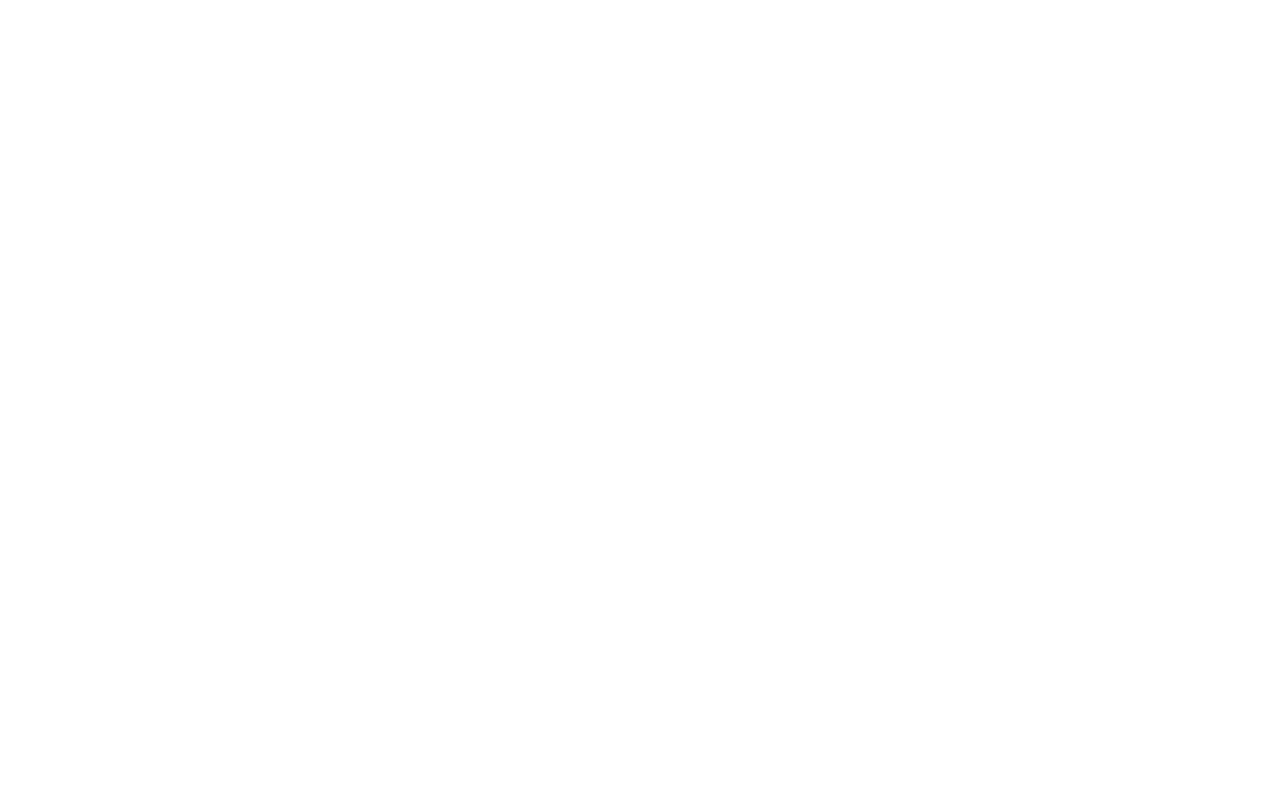
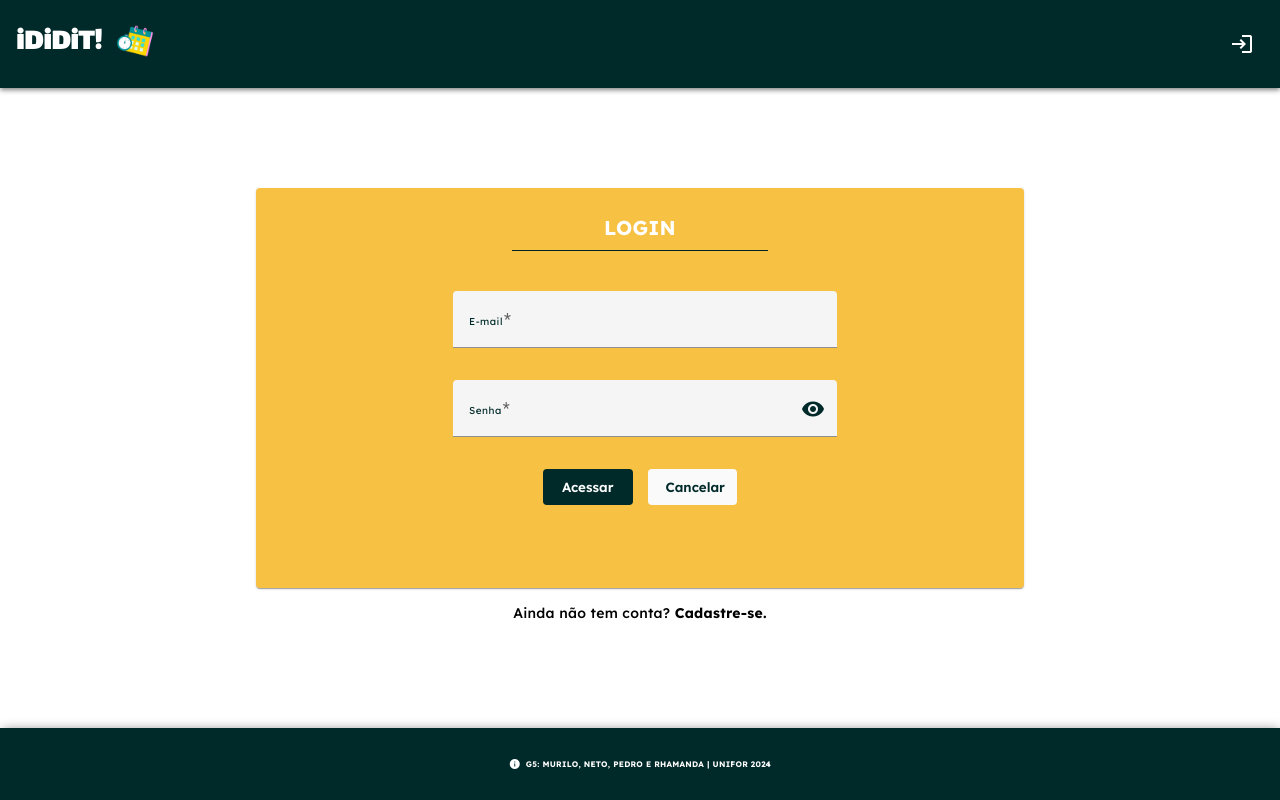
Before and after one commit to luizreboucas/taskManager, an Angular app in the folder task-manager-web/: page /login in a window 1280 px wide. Before the commit this address led to /. Built offline with nearby package versions, Linux system fonts and the light colour scheme.

Commit message:
feat: create login module

```diff
--- /dev/null
+++ b/task-manager-web/src/app/modules/login/pages/login/login.component.html
@@ -0,0 +1,68 @@
+<div class="login">
+  <div class="login-info">
+    <mat-card class="login-card">
+      <p class="login-card__title">LOGIN</p>
+      <mat-divider class="login-card__divider"></mat-divider>
+
+      <div class="login-card__align">
+        <form class="login-card__form" [formGroup]="loginForm">
+          <mat-form-field class="login-card__form--left" appearance="fill">
+            <mat-label class="login-card__label">E-mail</mat-label>
+            <input
+              class="login-card__input"
+              matInput
+              placeholder=""
+              value=""
+              formControlName="email"
+            />
+          </mat-form-field>
+          <div *ngIf="email?.touched && email?.errors" class="hint-left">
+            <mat-hint class="hint-left" *ngIf="email?.errors?.['email']">
+              Insira um e-mail válido.
+            </mat-hint>
+            <mat-hint class="hint-left" *ngIf="email?.errors?.['required']">
+              O e-mail é obrigatório.
+            </mat-hint>
+          </div>
+
+          <mat-form-field class="login-card__form--left" appearance="fill">
+            <mat-label class="login-card__label">Senha</mat-label>
+            <input
+              class="login-card__input"
+              matInput
+              [type]="showPassword ? 'text' : 'password'"
+              formControlName="password"
+              type="password"
+              autocomplete="off"
+            />
+            <mat-icon
+              matSuffix
+              class="button-password"
+              (click)="showPassword = !showPassword"
+            >
+              {{ showPassword ? 'visibility_off' : 'visibility' }}</mat-icon
+            >
+          </mat-form-field>
+          <div *ngIf="password?.touched && password?.errors" class="hint-left">
+            <mat-hint class="hint-left" *ngIf="password?.errors?.['required']">
+              A senha é obrigatória.
+            </mat-hint>
+          </div>
+        </form>
+        <div class="login-buttons">
+          <button class="login-buttons__save" (click)="Login()">Acessar</button>
+          <button class="login-buttons__cancel" (click)="navigate('/')">
+            Cancelar
+          </button>
+        </div>
+      </div>
+    </mat-card>
+
+    <span class="login-new-register"
+      >Ainda não tem conta?
+      <span class="login-new-register__link" (click)="navigate('/registration')"
+        >Cadastre-se.</span
+      ></span
+    >
+  </div>
+</div>
--- /dev/null
+++ b/task-manager-web/src/app/modules/login/pages/login/login.component.scss
@@ -0,0 +1,145 @@
+@import '/src/styles/variables.scss';
+
+.login {
+  margin-bottom: 20px;
+  margin-top: 100px;
+
+  .login-info {
+    display: flex;
+    align-items: center;
+    flex-direction: column;
+    gap: 15px;
+  }
+
+  .login-card {
+    align-items: center;
+    background-color: $yellow-logo;
+    color: $white;
+    height: 50vh;
+    margin: 0 auto;
+    width: 60vw;
+
+    &__title {
+      color: $white;
+      font-family: $lexend;
+      font-size: 1.25rem;
+      font-weight: 700;
+      padding: 20px;
+      padding-bottom: 0;
+      margin-top: 10px;
+      text-align: center;
+    }
+
+    &__divider {
+      background-color: $blue-logo-darkest;
+      margin: 0 auto;
+      width: 20vw;
+    }
+
+    &__align {
+      display: flex;
+      align-items: center;
+      flex-direction: column;
+      margin-top: 30px;
+    }
+
+    &__form {
+      display: flex;
+      flex-direction: column;
+      gap: 10px;
+      margin-top: 10px;
+
+      &--left {
+        margin-left: 10px;
+        width: 30vw;
+      }
+    }
+
+    &__label {
+      color: $blue-logo-darkest;
+      font-family: $lexend;
+      font-size: 0.625rem;
+    }
+
+    &__input {
+      font-family: $lexend;
+      font-weight: 700;
+    }
+  }
+
+  .login-buttons {
+    display: flex;
+    align-items: center;
+    gap: 15px;
+    margin-top: 10px;
+
+    &__save {
+      background-color: $blue-logo-darkest;
+      border: none;
+      border-radius: 4px;
+      color: $white;
+      font-family: $lexend;
+      font-weight: 600;
+      margin: 0 auto;
+      padding: 10px;
+      padding-left: 18px;
+      padding-right: 18px;
+      width: 7vw;
+
+      &:hover {
+        background-color: $blue-logo;
+        cursor: pointer;
+      }
+    }
+
+    &__cancel {
+      background-color: $white-box;
+      border: none;
+      border-radius: 4px;
+      color: $blue-logo-darkest;
+      font-family: $lexend;
+      font-weight: 600;
+      margin: 0 auto;
+      padding: 10px;
+      padding-left: 18px;
+      padding-right: 18px;
+      width: 7vw;
+
+      &:hover {
+        background-color: $white-hover;
+        cursor: pointer;
+      }
+    }
+  }
+
+  .login-new-register {
+    font-family: $lexend;
+    font-weight: 500;
+
+    &__link {
+      font-family: $lexend;
+      font-weight: 700;
+
+      &:hover {
+        cursor: pointer;
+        color: $blue-logo;
+      }
+    }
+  }
+}
+
+.hint-left {
+  font-family: $lexend;
+  font-size: 0.55rem;
+  margin-left: 6px !important;
+  margin-top: -35px;
+}
+
+.button-password {
+  color: $blue-logo-darkest;
+
+  &:hover {
+    color: $yellow-logo;
+    cursor: pointer;
+  }
+}
--- /dev/null
+++ b/task-manager-web/src/app/modules/login/pages/login/login.component.ts
@@ -0,0 +1,106 @@
+import { Component } from '@angular/core';
+import { FormBuilder, FormGroup, Validators } from '@angular/forms';
+import { Router } from '@angular/router';
+
+@Component({
+  selector: 'app-login',
+  templateUrl: './login.component.html',
+  styleUrls: ['./login.component.scss']
+})
+export class LoginComponent {
+  loginForm!: FormGroup;
+
+  showPassword = false;
+
+  private userData2!: any;
+
+  private searchObjectBlocked: any;
+  private blocked = false;
+  private status = false;
+
+  private title = '';
+  private message = '';
+  private description = '';
+
+  constructor(
+    // private newUserStore: NewUserStoreService,
+    private router: Router,
+    private fb: FormBuilder // private userService: UserListService, //public dialog: MatDialog
+  ) {}
+
+  ngOnInit(): void {
+    this.createLoginForm();
+  }
+
+  Login(): any {
+    //this.verifyBlock(this.loginForm.value.email);
+  }
+
+  navigate(path: string): void {
+    this.router.navigate([path]);
+  }
+
+  private createLoginForm(): void {
+    this.loginForm = this.fb.group({
+      email: ['', [Validators.required, Validators.email]],
+      password: ['', [Validators.required]]
+    });
+  }
+
+  get email() {
+    return this.loginForm.get('email');
+  }
+
+  get password() {
+    return this.loginForm.get('password');
+  }
+
+  // private verifyBlock(email: string): void {
+  //   this.userService.getUsers().subscribe((value) => {
+  //     this.userData2 = value;
+  //     this.searchObjectBlocked = this.userData2.find(
+  //       (user: any) => user.email == email
+  //     );
+
+  //     if (
+  //       !this.searchObjectBlocked ||
+  //       this.searchObjectBlocked.blocked === false
+  //     ) {
+  //       this.blocked = false;
+  //       this.checkBlocked(this.blocked);
+  //     }
+
+  //     if (this.searchObjectBlocked.blocked === true) {
+  //       this.blocked = true;
+  //       this.checkBlocked(this.blocked);
+  //     }
+  //   });
+  // }
+
+  public checkBlocked(status: boolean): void {
+    this.status = status;
+    this.sendLogin();
+  }
+
+  public sendLogin(): void {
+    if (this.status === true) {
+      this.title = 'USUÁRIO BLOQUEADO';
+      this.message =
+        'O seu acesso foi bloqueado devido a política de segurança.';
+      this.description = 'Entre em contato com o administrador.';
+      this.openDialogBlocked(this.title, this.message, this.description);
+    } else {
+      // this.newUserStore.setFormLoginValue(this.loginForm.value);
+    }
+  }
+
+  public openDialogBlocked(
+    title: string,
+    message: string,
+    description: string
+  ): void {
+    // this.dialog.open(DialogComponent, {
+    //   data: { title: title, message: message, description: description }
+    // });
+  }
+}
--- a/task-manager-web/src/app/modules/mainframe/mainframe-routing.module.ts
+++ b/task-manager-web/src/app/modules/mainframe/mainframe-routing.module.ts
@@ -3,6 +3,7 @@
 import { MainframePageComponent } from './pages/mainframe-page/mainframe-page.component';
 import { HomePageComponent } from '../home/pages/home-page/home-page.component';
 import { RegistrationComponent } from '../registration/pages/registration/registration.component';
+import { LoginComponent } from '../login/pages/login/login.component';
 
 const routes: Routes = [
   {
@@ -16,6 +17,10 @@
       {
         path: 'registration',
         component: RegistrationComponent
+      },
+      {
+        path: 'login',
+        component: LoginComponent
       }
     ]
   }
--- a/task-manager-web/src/app/modules/mainframe/mainframe.module.ts
+++ b/task-manager-web/src/app/modules/mainframe/mainframe.module.ts
@@ -5,6 +5,7 @@
 import { HomeModule } from '../home/home.module';
 import { SharedModule } from 'src/app/shared/shared.module';
 import { RegistrationModule } from '../registration/registration.module';
+import { LoginModule } from '../login/login.module';
 
 @NgModule({
   declarations: [MainframePageComponent],
@@ -13,7 +14,8 @@
     HomeModule,
     MainframeRoutingModule,
     SharedModule,
-    RegistrationModule
+    RegistrationModule,
+    LoginModule
   ]
 })
 export class MainframeModule {}
```
Also changed, not shown: task-manager-web/src/app/modules/login/login.module.ts (added, +10 -0 lines), task-manager-web/src/app/shared/shared.module.ts (+5 -2 lines), 1 other file (tests, documents, lock files or other folders).
